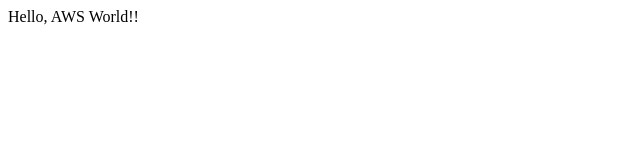
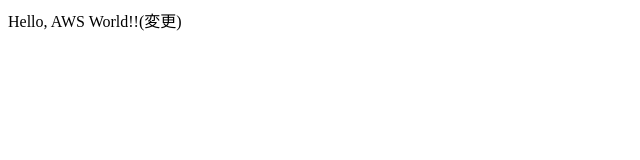
Before and after one commit to Enobu/work, a plain HTML site: page src/index.html in a window 1280 px wide. Shown: the whole page, without its empty margins (0-640 px from the left). Drawn offline with Linux system fonts and the light colour scheme.

Commit message:
Update index.html: Hello, AWS World!! 変更

```diff
--- a/src/index.html
+++ b/src/index.html
@@ -6,6 +6,6 @@
   <title>CI/CDハンズオン</title>
 </head>
 <body>
-  Hello, AWS World!!
+  Hello, AWS World!!(変更)
 </body>
 </html>
```
